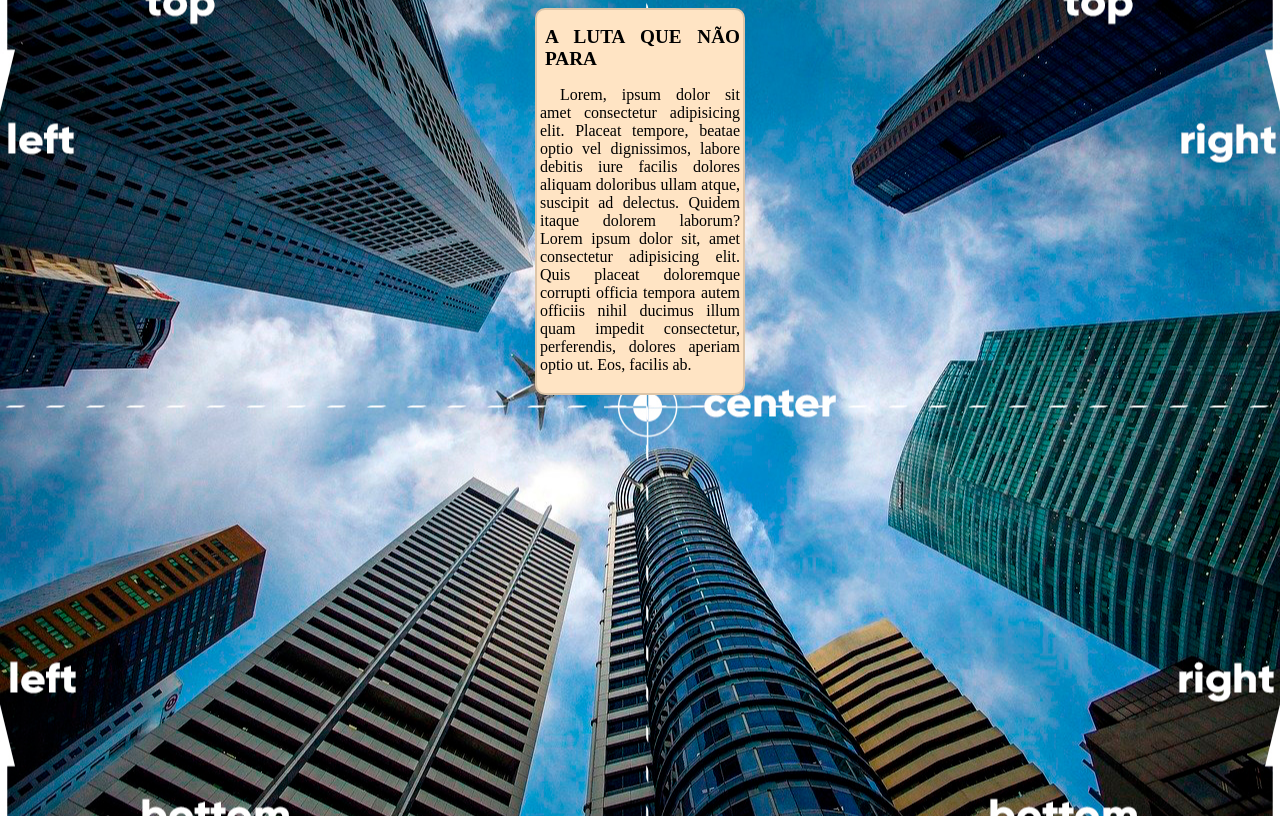
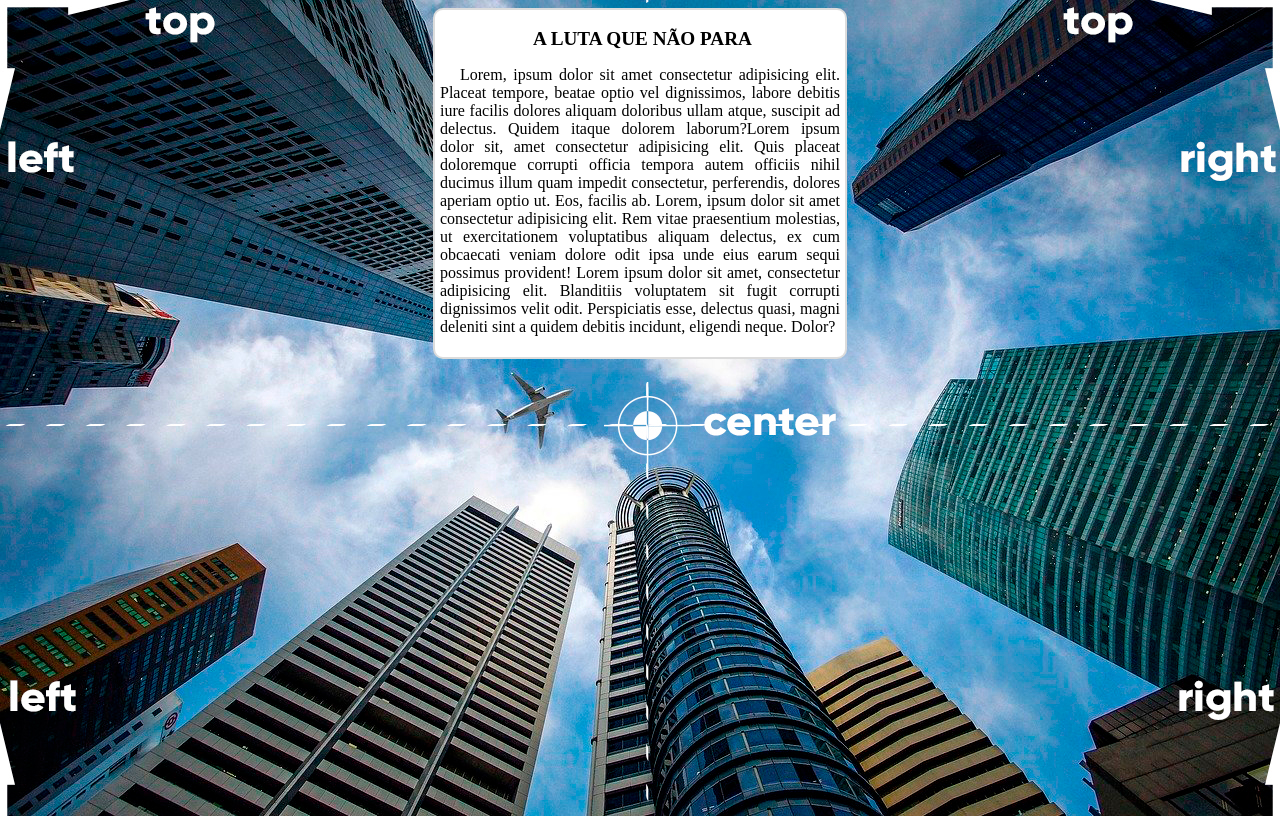
Before and after one commit to Leandroalmeidahub/html-css, a plain HTML site: page modulo-2-css/ex025-css/index.html in a window 1280 px wide. Drawn offline with Linux system fonts and the light colour scheme.

Commit message:
ATUALIZANDO

```diff
--- a/modulo-2-css/ex025-css/index.html
+++ b/modulo-2-css/ex025-css/index.html
@@ -9,21 +9,22 @@
 body {
     background-color: black;
     height: 100vh;
+    background-position: center center;
     background-image: url(wallpaper003.jpg);
     background-repeat: no-repeat;
-    background-position: center center;
     background-size: cover;
+    background-attachment: fixed;
 }
 
 
 
 main {
-background-color: bisque;
+background-color: white;
 text-align: justify;
-width: 200px;
+max-width: 400px;
 margin: auto;
 border-radius: 10px;
-padding: 3px;
+padding: 5px;
 border: 2px solid rgba(0, 0, 0, 0.137);
 
 }
@@ -31,6 +32,7 @@ border: 2px solid rgba(0, 0, 0, 0.137);
 h1 {
     padding-left: 5px;
     font-size: 1.2em;
+    text-align: center;
 }
 
 p {
@@ -47,7 +49,7 @@ p {
 <div>
     <h1>A LUTA QUE NÃO PARA</h1>
 
-    <p>Lorem, ipsum dolor sit amet consectetur adipisicing elit. Placeat tempore, beatae optio vel dignissimos, labore debitis iure facilis dolores aliquam doloribus ullam atque, suscipit ad delectus. Quidem itaque dolorem laborum?Lorem ipsum dolor sit, amet consectetur adipisicing elit. Quis placeat doloremque corrupti officia tempora autem officiis nihil ducimus illum quam impedit consectetur, perferendis, dolores aperiam optio ut. Eos, facilis ab.</p>
+    <p>Lorem, ipsum dolor sit amet consectetur adipisicing elit. Placeat tempore, beatae optio vel dignissimos, labore debitis iure facilis dolores aliquam doloribus ullam atque, suscipit ad delectus. Quidem itaque dolorem laborum?Lorem ipsum dolor sit, amet consectetur adipisicing elit. Quis placeat doloremque corrupti officia tempora autem officiis nihil ducimus illum quam impedit consectetur, perferendis, dolores aperiam optio ut. Eos, facilis ab. Lorem, ipsum dolor sit amet consectetur adipisicing elit. Rem vitae praesentium molestias, ut exercitationem voluptatibus aliquam delectus, ex cum obcaecati veniam dolore odit ipsa unde eius earum sequi possimus provident! Lorem ipsum dolor sit amet, consectetur adipisicing elit. Blanditiis voluptatem sit fugit corrupti dignissimos velit odit. Perspiciatis esse, delectus quasi, magni deleniti sint a quidem debitis incidunt, eligendi neque. Dolor?</p>
 
 </div>
 
```
